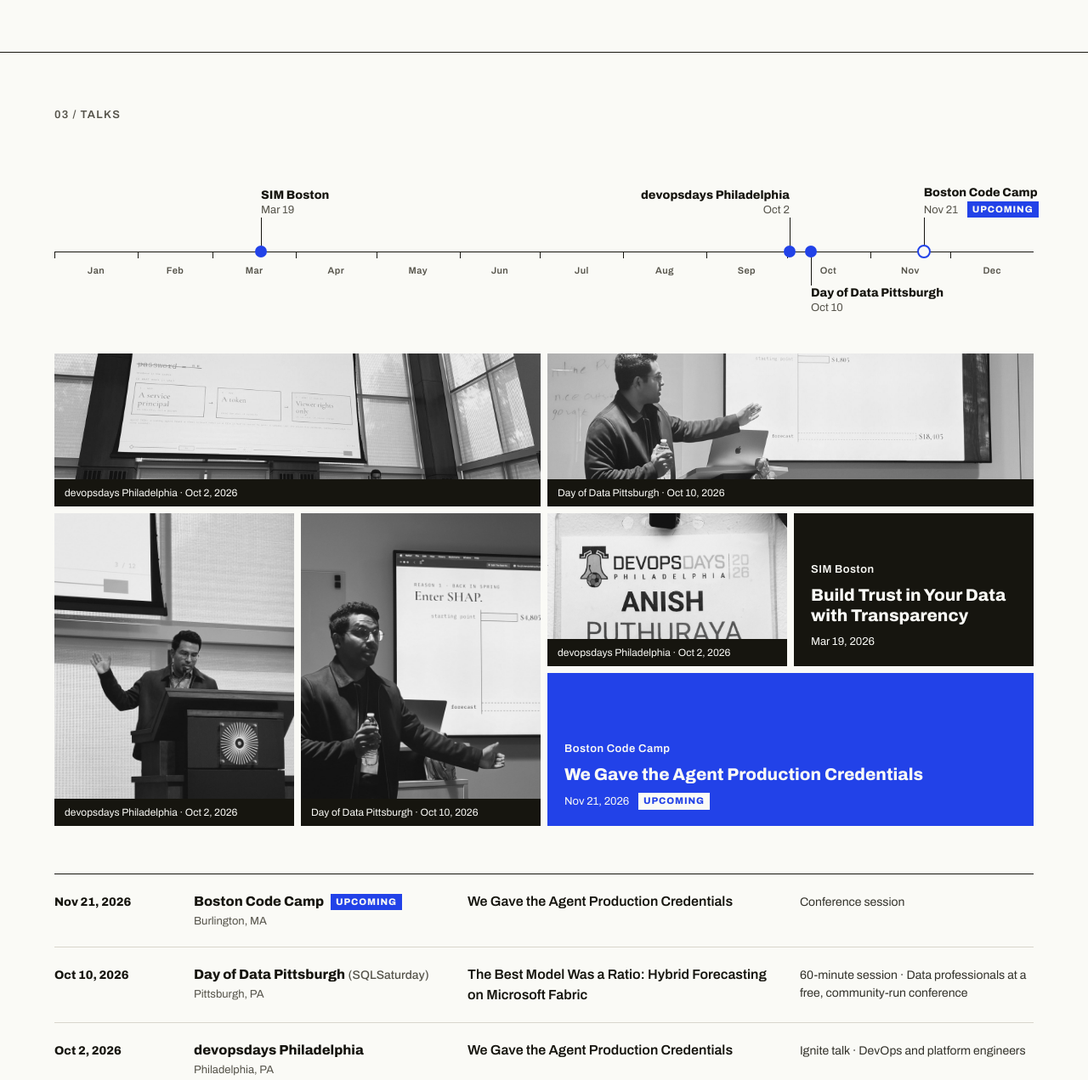
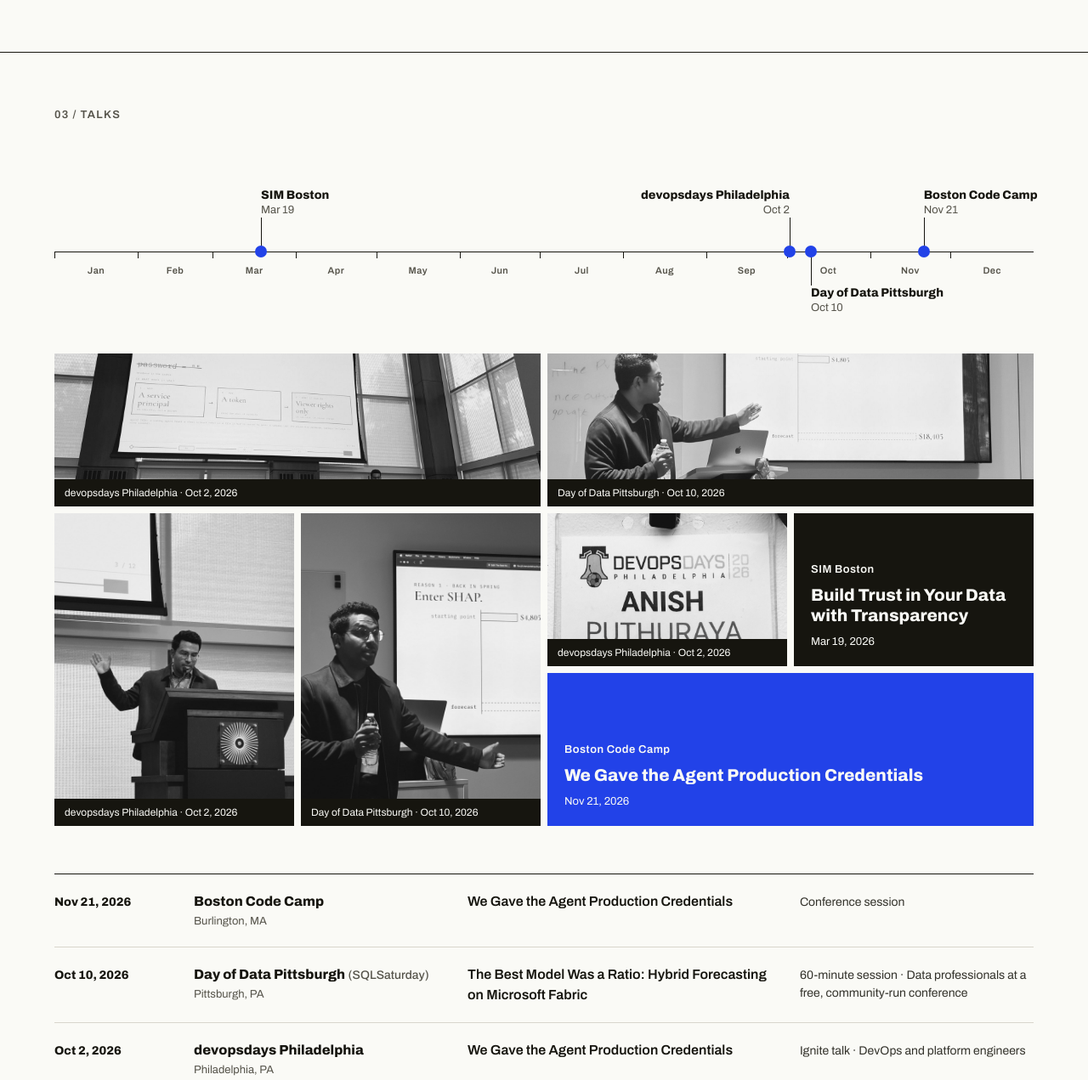
Before and after one commit to aputhuraya/aputhuraya.github.io, a plain HTML site: page index.html in a window 1280 px wide. Shown: the part 3855-5126 px from the top of the page at 85% size. Drawn offline with Linux system fonts and the light colour scheme.

Commit message:
Mark the Boston Code Camp talk as given
Co-Authored-By: Claude Opus 5.5 <noreply@anthropic.com>

```diff
--- a/index.html
+++ b/index.html
@@ -350,12 +350,12 @@
             <div class="talks-tl-date">Oct 10</div>
           </div>
         </li>
-        <li class="talks-tl-marker talks-tl-up talks-tl-left talks-tl-upcoming" style="--x: 88.77%">
+        <li class="talks-tl-marker talks-tl-up talks-tl-left" style="--x: 88.77%">
           <span class="talks-tl-stem"></span>
           <span class="talks-tl-dot"></span>
           <div class="talks-tl-label">
             <strong>Boston Code Camp</strong>
-            <div class="talks-tl-date">Nov 21 <span class="tag-up">UPCOMING</span></div>
+            <div class="talks-tl-date">Nov 21</div>
           </div>
         </li>
       </ol>
@@ -406,7 +406,7 @@
       <div class="tile-type tile-type--blue tile-wide">
         <p class="tile-event">Boston Code Camp</p>
         <p class="tile-title">We Gave the Agent Production Credentials</p>
-        <p class="tile-date">Nov 21, 2026 <span class="tag-up">UPCOMING</span></p>
+        <p class="tile-date">Nov 21, 2026</p>
       </div>
     </div>
 
@@ -414,7 +414,7 @@
       <li class="talk-row">
         <p class="talk-date">Nov 21, 2026</p>
         <div class="talk-event">
-          <span class="talk-name">Boston Code Camp</span><span class="tag-up">UPCOMING</span>
+          <span class="talk-name">Boston Code Camp</span>
           <p class="talk-place">Burlington, MA</p>
         </div>
         <p class="talk-title">We Gave the Agent Production Credentials</p>
```
